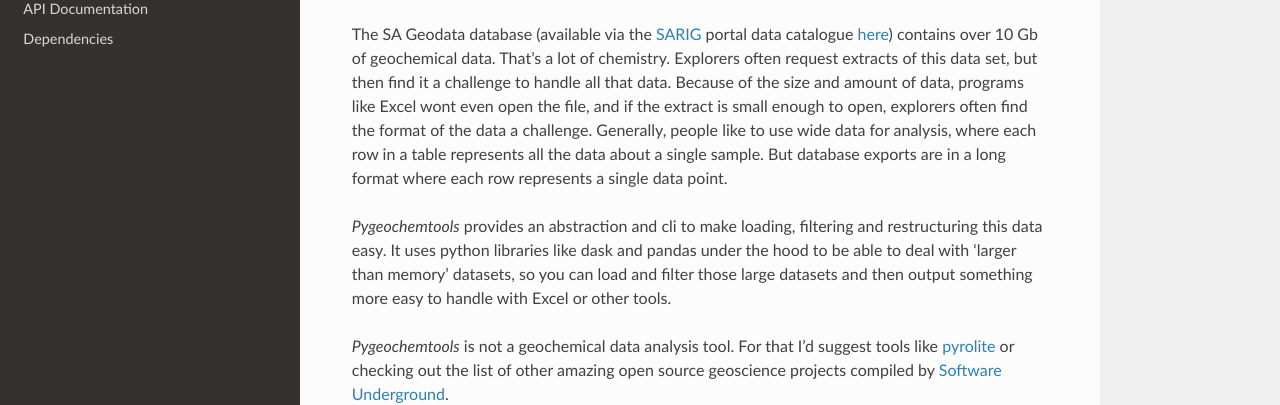
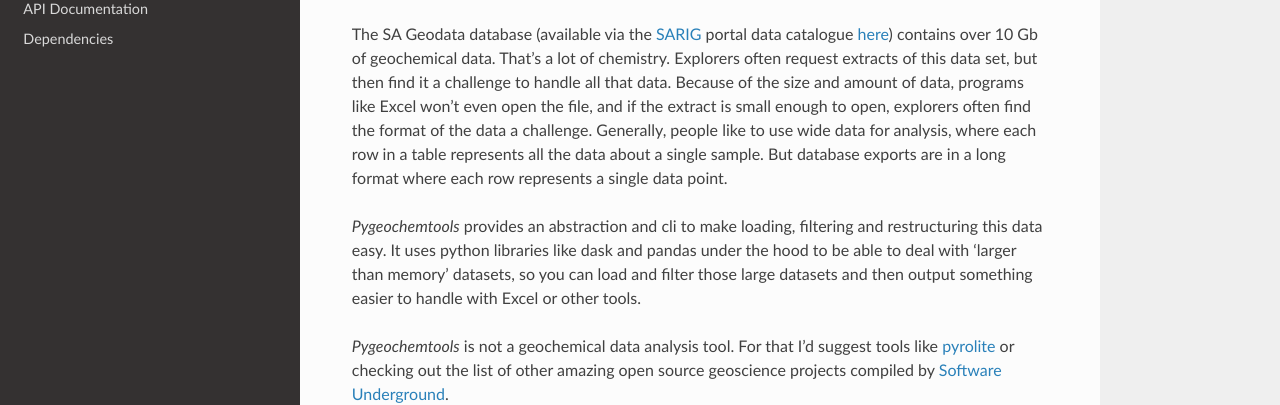
Before and after one commit to RADutchie/pygeochemtools, a Sphinx documentation site: the page built from docs/source/index.rst, in a window 1280 px wide and 900 px high. Shown: the part 409-814 px from the top of the window. Built offline with Sphinx 7.4.7 and the Read the Docs theme 2.0.0, drawn with Linux system fonts in a browser that asks for light colours.

Commit message:
Update index.rst
Minor edits

```diff
--- a/docs/source/index.rst
+++ b/docs/source/index.rst
@@ -17,13 +17,13 @@ Why *pygeochemtools*
 
 The SA Geodata database (available via the `SARIG <https://map.sarig.sa.gov.au/>`_ portal data catalogue `here <https://catalog.sarig.sa.gov.au/geonetwork/srv/eng/catalog.search#/metadata/e02583a8-c167-48b4-b6ce-d7acb12418a0>`_)
 contains over 10 Gb of geochemical data. That’s a lot of chemistry. Explorers often request extracts of this data set, but then find it a challenge to handle all that data.
-Because of the size and amount of data, programs like Excel wont even open the file, and if the extract is small enough to open,
+Because of the size and amount of data, programs like Excel won't even open the file, and if the extract is small enough to open,
 explorers often find the format of the data a challenge. Generally, people like to use wide data for analysis, where each row in a
 table represents all the data about a single sample. But database exports are in a long format where each row represents a single data point.
 
 *Pygeochemtools* provides an abstraction and cli to make loading, filtering and restructuring this data easy. It uses python libraries
 like dask and pandas under the hood to be able to deal with 'larger than memory' datasets, so you can load and filter those large datasets
-and then output something more easy to handle with Excel or other tools.
+and then output something easier to handle with Excel or other tools.
 
 *Pygeochemtools* is not a geochemical data analysis tool. For that I'd suggest tools like `pyrolite <https://github.com/morganjwilliams/pyrolite>`_ or
 checking out the list of other amazing open source geoscience projects compiled by `Software Underground <https://github.com/softwareunderground/awesome-open-geoscience>`_.
```
